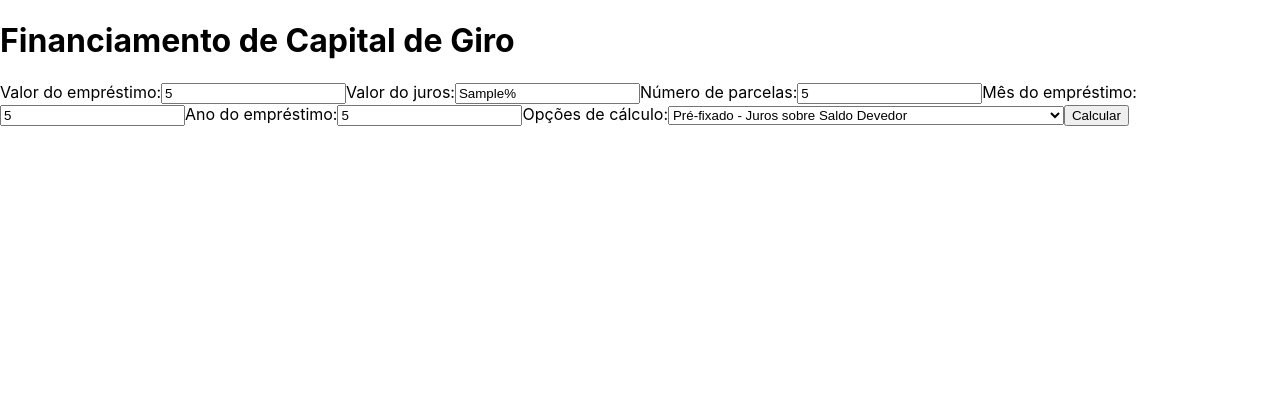
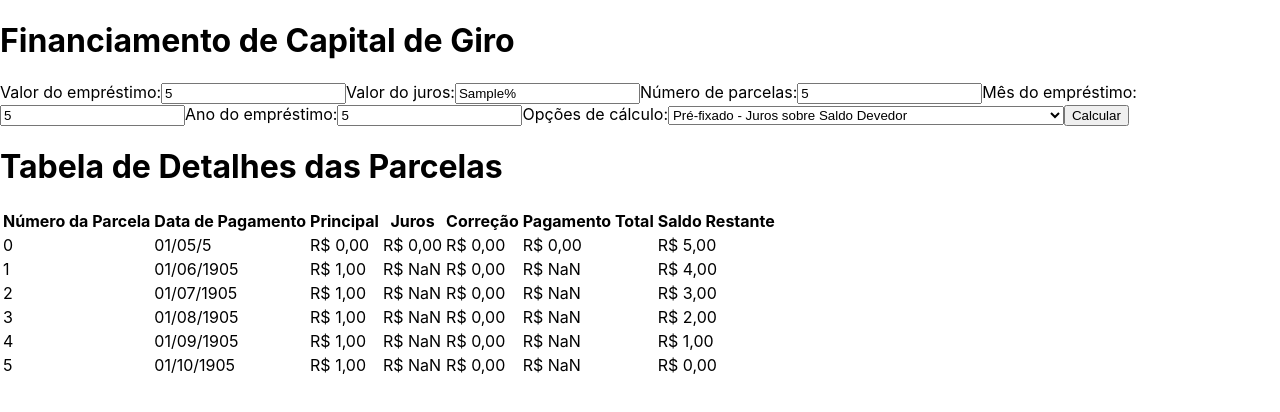
Before and after one commit to joanamds/app-calc-financiamento, a React (Create React App) app: page / in a window 1280 px wide. Both pictures are taken after typing "5", "Sample", "5", "5", "5" into the empty fields and a click on the button "Calcular". Shown: the top 412 px of the page. Built offline with nearby package versions, Linux system fonts and the light colour scheme.

Commit message:
aplicação funcionando, adicionando pacotes para estilo

```diff
--- a/package.json
+++ b/package.json
@@ -3,14 +3,19 @@
   "version": "0.1.0",
   "private": true,
   "dependencies": {
+    "@fortawesome/fontawesome-svg-core": "^6.6.0",
+    "@fortawesome/free-solid-svg-icons": "^6.6.0",
+    "@fortawesome/react-fontawesome": "^0.2.2",
     "@testing-library/jest-dom": "^5.17.0",
     "@testing-library/react": "^13.4.0",
     "@testing-library/user-event": "^13.5.0",
     "@types/react": "^18.3.12",
     "@types/react-dom": "^18.3.1",
+    "bootstrap": "^5.3.3",
     "react": "^18.3.1",
     "react-dom": "^18.3.1",
     "react-scripts": "5.0.1",
+    "reactstrap": "^9.2.3",
     "web-vitals": "^2.1.4"
   },
   "scripts": {
--- a/src/App.tsx
+++ b/src/App.tsx
@@ -1,12 +1,14 @@
 import React from 'react';
 import Header from './components/Header';
 import Form from './components/Form';
+import Table from './components/Table';
 
 function App() {
   return (
     <div className="App">
       <Header />
       <Form />
+      <Table />
     </div>
   );
 }
--- a/src/components/Form.tsx
+++ b/src/components/Form.tsx
@@ -102,6 +102,7 @@ function Form(): JSX.Element {
       correctionRate
     );
 
+    console.log(installmentDetails);
     setTotalCalculation(installmentDetails);
   };
 
--- a/src/components/Table.tsx
+++ b/src/components/Table.tsx
@@ -1,8 +1,39 @@
-function Table(){
+import { useContext } from 'react';
+import LoanContext from '../context/LoanContext';
+
+function Table() {
+  const { totalCalculation } = useContext(LoanContext);
+
   return (
+    <div>
+      <h1>Tabela de Detalhes das Parcelas</h1>
       <table>
-          <h1>Table</h1>
+        <thead>
+          <tr>
+            <th>Número da Parcela</th>
+            <th>Data de Pagamento</th>
+            <th>Principal</th>
+            <th>Juros</th>
+            <th>Correção</th>
+            <th>Pagamento Total</th>
+            <th>Saldo Restante</th>
+          </tr>
+        </thead>
+        <tbody>
+          {totalCalculation.map((installment, index) => (
+            <tr key={index}>
+              <td>{installment.installmentNumber}</td>
+              <td>{installment.paymentDate}</td>
+              <td>{installment.principal}</td>
+              <td>{installment.interest}</td>
+              <td>{installment.correction}</td>
+              <td>{installment.totalPayment}</td>
+              <td>{installment.balance}</td>
+            </tr>
+          ))}
+        </tbody>
       </table>
+    </div>
   );
 }
 
--- a/src/context/LoanProvider.tsx
+++ b/src/context/LoanProvider.tsx
@@ -1,18 +1,19 @@
-import React, { useMemo, PropsWithChildren } from 'react';
+import React, { useState, ReactNode } from 'react';
+import { InstallmentDetail } from '../calculations/types/InstallmentDetail';
 import LoanContext from './LoanContext';
-import TotalInformation from './types/TotalInformation';
 
-const LoanProvider: React.FC<PropsWithChildren<{}>> = ({ children }) => {
-  const totalInformation = useMemo<TotalInformation>(() => ({
-    totalCalculation: [],
-    setTotalCalculation: () => {},
-  }), []);
+interface LoanProviderProps {
+  children: ReactNode;
+}
+
+const LoanProvider: React.FC<LoanProviderProps> = ({ children }) => {
+  const [totalCalculation, setTotalCalculation] = useState<InstallmentDetail[]>([]);
 
   return (
-    <LoanContext.Provider value={totalInformation}>
+    <LoanContext.Provider value={{ totalCalculation, setTotalCalculation }}>
       {children}
     </LoanContext.Provider>
   );
 };
 
-export default LoanProvider;
+export { LoanProvider };
--- a/src/context/types/TotalInformation.ts
+++ b/src/context/types/TotalInformation.ts
@@ -1,6 +1,7 @@
 import { InstallmentDetail } from "../../calculations/types/InstallmentDetail";
+import { Dispatch, SetStateAction } from "react";
 
 export default interface TotalInformation {
   totalCalculation: InstallmentDetail[]
-  setTotalCalculation: React.Dispatch<React.SetStateAction<InstallmentDetail[]>>
+  setTotalCalculation: Dispatch<SetStateAction<InstallmentDetail[]>>;
 }
--- a/src/index.tsx
+++ b/src/index.tsx
@@ -3,7 +3,7 @@ import ReactDOM from 'react-dom/client';
 import './index.css';
 import App from './App';
 import reportWebVitals from './reportWebVitals';
-import LoanProvider from './context/LoanProvider';
+import { LoanProvider } from './context/LoanProvider';
 
 const root = ReactDOM.createRoot(
   document.getElementById('root') as HTMLElement
```
Also changed, not shown: 1 other file (tests, documents, lock files or other folders).
